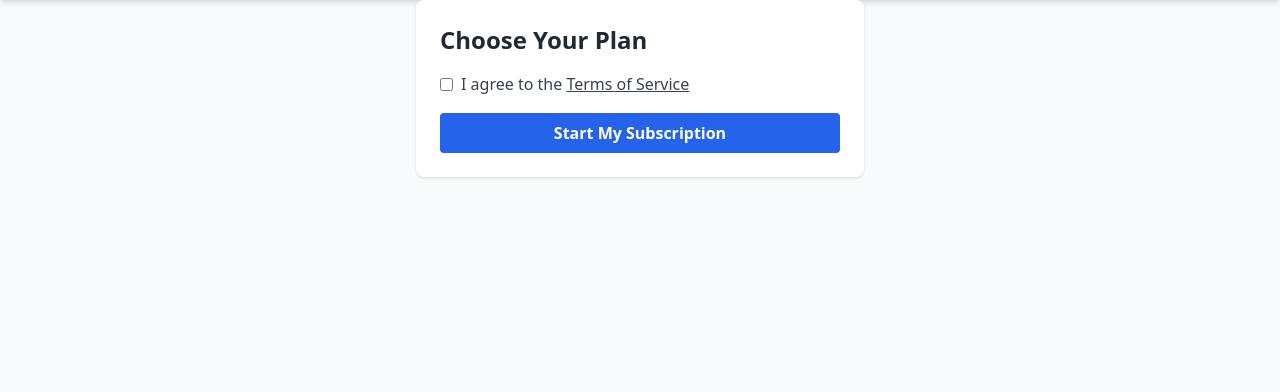
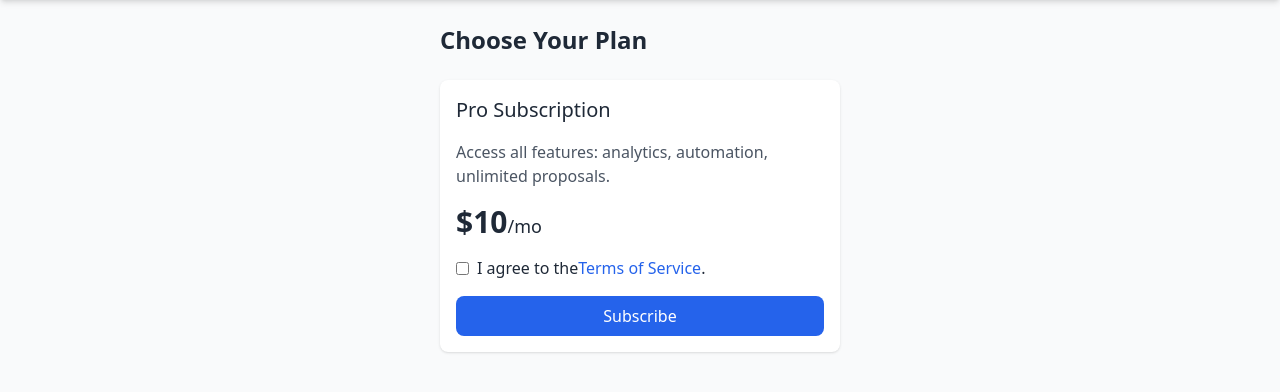
Before and after one commit to MylesGoHam/zyberfy-backend, a Flask app: template templates/memberships.html in a window 1280 px wide. Shown: the part 64-456 px from the top of the page. Run offline with Flask 3, Linux system fonts and the light colour scheme; the template is opened without the code that fills it: most values are stand-ins (such as "Sample title", 1, 10 or a date in 2020); some libraries are stand-ins or nearby versions.

Commit message:
Update memberships.html

```diff
--- a/templates/memberships.html
+++ b/templates/memberships.html
@@ -1,20 +1,26 @@
-{% extends "base.html" %}
-{% block title %}Sign Up · Zyberfy{% endblock %}
+{% extends 'base.html' %}
+
+{% block title %}Choose a Plan · Zyberfy{% endblock %}
 
 {% block content %}
-<div class="max-w-md mx-auto p-6 bg-white rounded-lg shadow">
-  <h1 class="text-2xl font-bold mb-4">Choose Your Plan</h1>
-  <form method="POST" action="{{ url_for('memberships') }}">
-    <div class="mb-4">
-      <label class="inline-flex items-center">
-        <input type="checkbox" name="terms" class="form-checkbox">
-        <span class="ml-2 text-gray-700">I agree to the <a href="{{ url_for('terms') }}" class="underline">Terms of Service</a></span>
+<div class="max-w-md mx-auto p-6 space-y-6">
+  <h1 class="text-2xl font-semibold">Choose Your Plan</h1>
+
+  <div class="bg-white p-4 rounded-lg shadow space-y-4">
+    <h2 class="text-xl font-medium">Pro Subscription</h2>
+    <p class="text-gray-600">Access all features: analytics, automation, unlimited proposals.</p>
+    <p class="text-3xl font-bold">${{ price_amount }}<span class="text-lg font-light">/mo</span></p>
+
+    <form method="POST" class="space-y-4">
+      <label class="flex items-center">
+        <input type="checkbox" name="terms" class="mr-2" />
+        I agree to the <a href="{{ url_for('terms') }}" class="text-blue-600 hover:underline">Terms of Service</a>.
       </label>
-    </div>
-    <button type="submit"
-            class="w-full bg-blue-600 hover:bg-blue-700 text-white font-semibold py-2 px-4 rounded">
-      Start My Subscription
-    </button>
-  </form>
+      <button type="submit"
+              class="w-full bg-blue-600 text-white py-2 rounded-lg hover:bg-blue-700">
+        Subscribe
+      </button>
+    </form>
+  </div>
 </div>
 {% endblock %}
```
